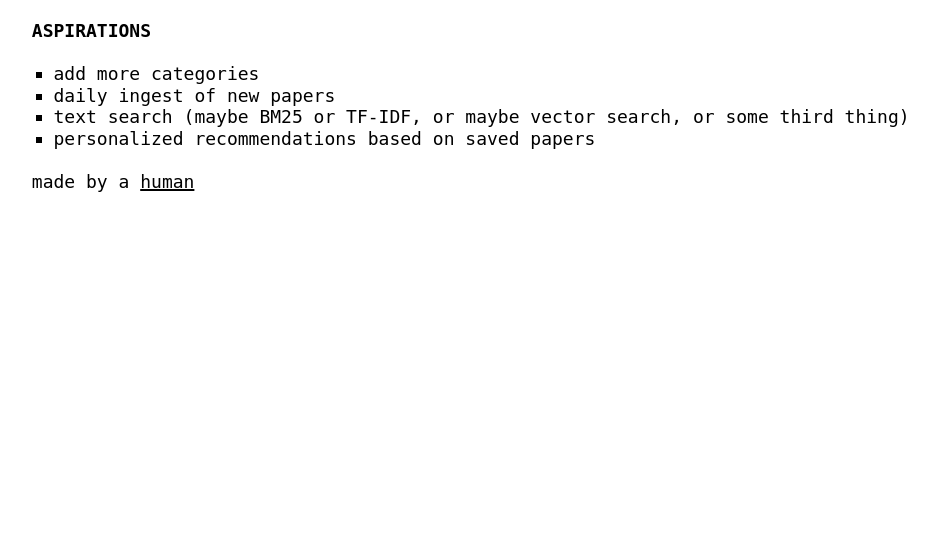
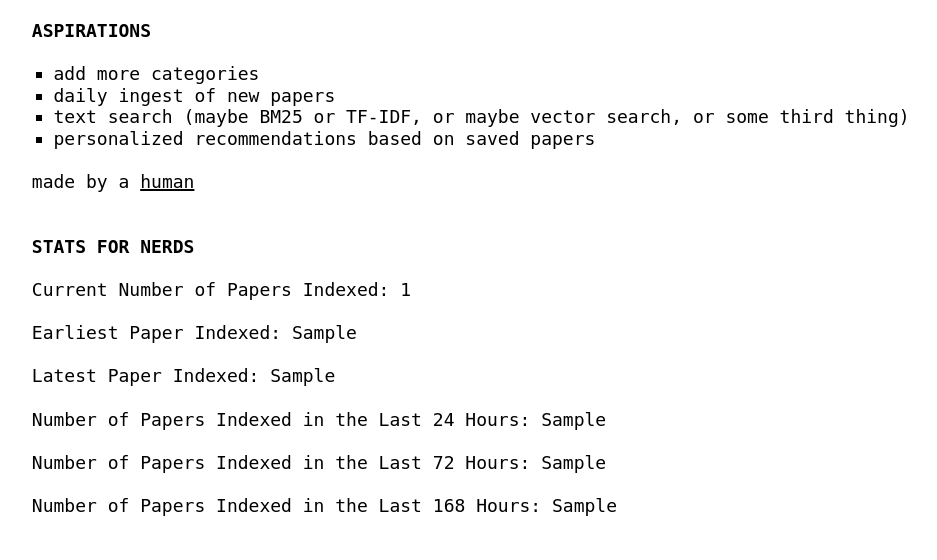
Before and after one commit to tnguyen21/arxivr, a Flask app: template templates/about.html in a window 1280 px wide. Shown: the part 520-1080 px from the top of the page, without its empty margins (88-1025 px from the left). Before the commit the page ends 712 px from the top, so only its background shows below. Run offline with Flask 3, Linux system fonts and the light colour scheme; the template is opened without the code that fills it: most values are stand-ins (such as "Sample title", 1, 10 or a date in 2020); parts of the project's set-up code (start-up, migrations or seed data) failed here and were passed over; some libraries are stand-ins or nearby versions.

Commit message:
add paper stats on about page

```diff
--- a/app.py
+++ b/app.py
@@ -1,7 +1,6 @@
 from flask import Flask, render_template, g, request, jsonify, redirect, url_for, make_response
-import sqlite3, pickle
+import sqlite3, pickle, datetime
 # from transformers import AutoProcessor, AutoModel
-from datetime import datetime
 
 DATABASE = 'papers.db'
 INDEX_FILE = 'index.pkl'
@@ -48,7 +47,19 @@ def index():
 
 @app.route('/about')
 def about():
-    return render_template('about.html', page_title="About")
+    db = get_db()
+    current_papers_count = db.execute('SELECT COUNT(*) as count FROM papers').fetchone()['count']
+    earliest_paper_indexed = db.execute('SELECT strftime("%F", MIN(published)) as earliest FROM papers').fetchone()['earliest']
+    latest_paper_indexed = db.execute('SELECT strftime("%F", MAX(published)) as latest FROM papers').fetchone()['latest']
+    current_time = datetime.datetime.now()
+    last_24_hours = current_time - datetime.timedelta(hours=24)
+    last_72_hours = current_time - datetime.timedelta(hours=72)
+    last_168_hours = current_time - datetime.timedelta(hours=168)
+
+    papers_last_24 = db.execute('SELECT COUNT(*) as count FROM papers WHERE published >= ?', (last_24_hours,)).fetchone()['count']
+    papers_last_72 = db.execute('SELECT COUNT(*) as count FROM papers WHERE published >= ?', (last_72_hours,)).fetchone()['count']
+    papers_last_168 = db.execute('SELECT COUNT(*) as count FROM papers WHERE published >= ?', (last_168_hours,)).fetchone()['count']
+    return render_template('about.html', current_papers_count=current_papers_count, earliest_paper_indexed=earliest_paper_indexed, latest_paper_indexed=latest_paper_indexed, papers_last_24=papers_last_24, papers_last_72=papers_last_72, papers_last_168=papers_last_168)
 
 @app.errorhandler(404)
 def not_found(error):
@@ -136,7 +147,7 @@ def saved():
         papers = db.execute('SELECT * FROM papers WHERE id IN (SELECT paper_id FROM user_saved_papers WHERE user_id = ?) ORDER BY published DESC', (user_id,)).fetchall()
 
     if sort == 'date':
-        papers.sort(key=lambda x: datetime.strptime(x['published'], '%Y-%m-%dT%H:%M:%S%z'))
+        papers.sort(key=lambda x: datetime.datetime.strptime(x['published'], '%Y-%m-%dT%H:%M:%S%z'))
     elif sort == 'title':
         papers.sort(key=lambda x: x['title'])
     elif sort == 'category':
--- a/templates/about.html
+++ b/templates/about.html
@@ -19,4 +19,12 @@
     </ul>
 
     <p>made by a <a href="https://github.com/tnguyen21">human</a></p>
+
+    <h2>stats for nerds</h1>
+    <p>Current Number of Papers Indexed: {{ current_papers_count }}</p>
+    <p>Earliest Paper Indexed: {{ earliest_paper_indexed }}</p>
+    <p>Latest Paper Indexed: {{ latest_paper_indexed }}</p>
+    <p>Number of Papers Indexed in the Last 24 Hours: {{ papers_last_24 }}</p>
+    <p>Number of Papers Indexed in the Last 72 Hours: {{ papers_last_72 }}</p>
+    <p>Number of Papers Indexed in the Last 168 Hours: {{ papers_last_168 }}</p>
 {% endblock %}
```
